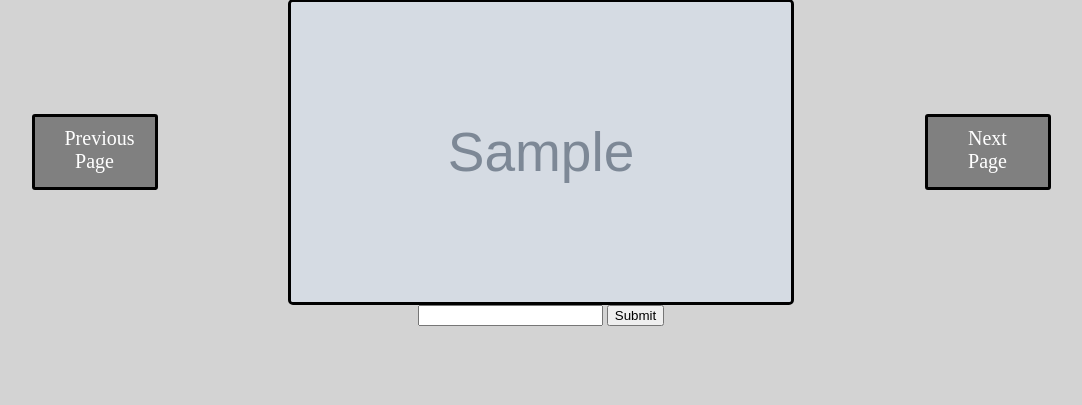
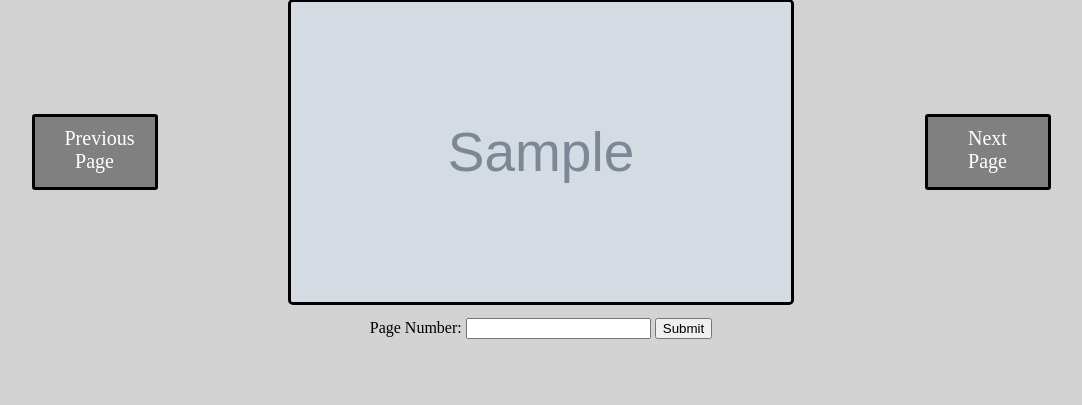
Before and after one commit to yasirylmzcbn/IGA, a Flask app: template templates/testindex2.html in a window 1280 px wide. Shown: the part 205-610 px from the top of the page, without its empty margins (99-1181 px from the left). Run offline with Flask 2, Linux system fonts and the light colour scheme; the template is opened without the code that fills it: most values are stand-ins (such as "Sample title", 1, 10 or a date in 2020); grey boxes marked "Sample" are stand-in pictures.

Commit message:
fixed formatting stuff

```diff
--- a/templates/testindex2.html
+++ b/templates/testindex2.html
@@ -23,10 +23,11 @@
                 Next Page
             </a>
         </div>
-        <div>
-            <form>
-                <input name="pageInput">
-                <input type="submit" href="submitPage">
+        <div style="margin-top:13px;">
+            <form method="POST" action="{{bookName}}/page">
+                <label for="pageInput">Page Number: </label>
+                <input name="pageInput" type="text" id="pageInput">
+                <input name="pageInputSubmit" id="pageInputSubmit" type="submit" href="submitPage">
             <form>
         </div>
 
```
